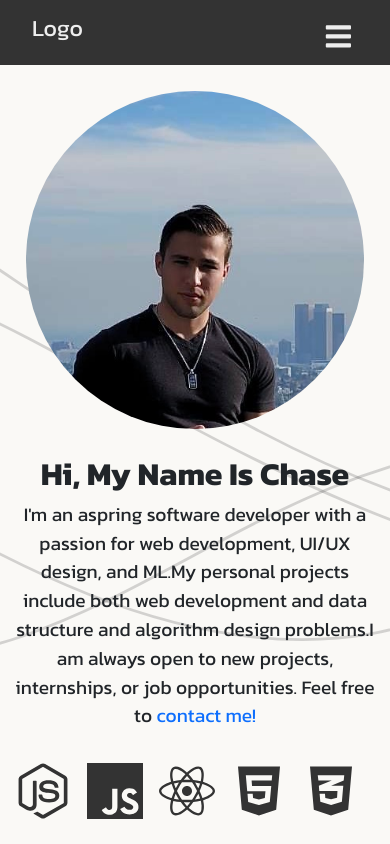
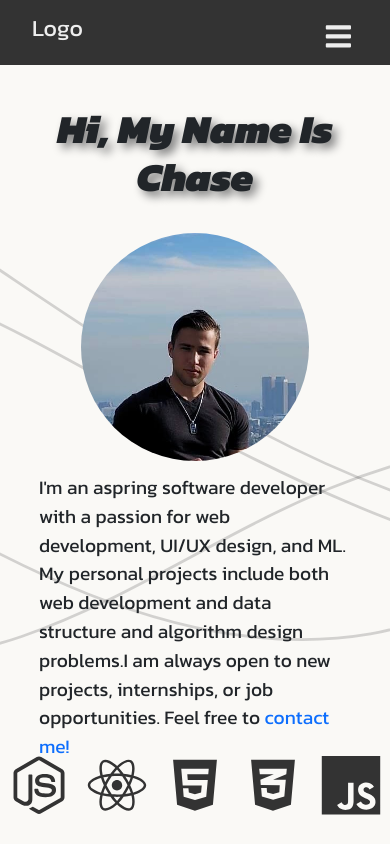
Before and after one commit to JayaAnim/PersonalWebsite, a React (Create React App) app in the folder website-app/: page / in a window 390 px wide. Built offline with nearby package versions, Linux system fonts and the light colour scheme.

Commit message:
Refurbished homepage

```diff
--- a/website-app/src/components/HomePage.js
+++ b/website-app/src/components/HomePage.js
@@ -13,71 +13,41 @@ export default function HomePage() {
         Aos.init({duration: 1500});
     }, []);
     return (
-        <>
-            <IconContext.Provider value={{ color: '#333333', size: '3.5rem'}}>
-            <div className='container-fluid containerStyle'>
-                <div className='row d-flex justify-content-center h-50'>
-                    <div className='col-6 d-flex justify-content-center align-items-center'>
-                        <div>
-                            <img src={portfolio} alt='portfolio picture' className='home-image'/>
+        <IconContext.Provider value={{ color: '#333333', size: '50%' }}>
+            <div className='homepage-container'>
+                <div className='homepage-header-container'>
+                    <h2 className='homepage-header'>Hi, My Name Is Chase</h2>
                 </div>
+                <div className='homepage-middle-container'>
+                    <div className='homepage-middle-left-container'>
+                        <img src={portfolio} className='homepage-image' alt='picture of chase' />
                     </div>
-                </div>
-                <div className='row d-flex justify-content-center h-25'>
-                    <div className='col-md-5 col-sm-12 d-flex align-items-start justify-content-center'>
-                        <div className='col'>
-                            <div>
-                                <h2 className='text-center' data-aos='fade-down'>Hi, My Name Is Chase</h2>
-                            </div>
-                            <div className='text-wrap'>
-                                <p className='text-center'>
+                    <div className='homepage-middle-right-container'>
+                        <div className='homepage-paragraph-container'>
+                            <p className='homepage-paragraph'>
                                 <span data-aos='fade-up' data-aos-delay='100'>I'm an aspring software developer with a passion for web development, UI/UX design, and ML.</span>
-                                    <span data-aos='fade-up' data-aos-delay='200'>My personal projects include both web development and data structure and algorithm design problems.</span>
-                                    <span data-aos='fade-up' data-aos-delay='300'>I am always open to new projects, internships, or job opportunities. Feel free to <Link to='ContactPage' style={{textDecoration: 'none'}}>contact me!</Link></span>
+                                <span data-aos='fade-up' data-aos-delay='200'> My personal projects include both web development and data structure and algorithm design problems.</span>
+                                <span data-aos='fade-up' data-aos-delay='300'>I am always open to new projects, internships, or job opportunities. Feel free to <Link to='ContactPage' style={{ textDecoration: 'none' }}>contact me!</Link></span>
                             </p>
                         </div>
                     </div>
                 </div>
-                </div>
-                <div className='row d-flex justify-content-center align-items-end h-25'>
-                    <div className='col-12 d-flex justify-content-center align-items-center mb-1 h-50'>
-                        <span className='me-3 mw-3'>
+                <div className='homepage-bottom-container'>
                     <FaNodeJs/>
-                        </span>
-                        <span className='me-3 mw-3'>
+                    <FaReact/>
+                    <FaHtml5/>
+                    <FaCss3Alt/>
                     <SiJavascript/>
-                        </span>
-                        <span className='me-3 mw-3'>
-                            <FaReact/>
-                        </span>
-                        <span className='me-3 mw-3'>
-                            <FaHtml5/>
-                        </span>
-                        <span className='me-3 mw-3'>
-                            <FaCss3Alt/>
-                        </span>
-                    </div>
                 </div>
             </div>
         </IconContext.Provider>
-        </>
     );
 }
 
-//                         <img src={portfolio} alt='portfolio picture'/>
 /*
-<div className='row d-flex h-100 w-100'>
-<div className='col-12 d-flex justify-content-center align-items-center h-50'>
-    <img src={portfolio} alt='portfolio picture'/>
-</div>
-<div className='col-12 d-flex justify-content-center h-25'>
-    <div classname='col'>
-        <h2>Hi, My Name Is Chase</h2>
-        <p>TADAAAaaaaaaaaaaasssaaaaaa</p>
-    </div>
-</div>
-<div className='col-12 d-flex h-25'>
-    hi
-</div>
-</div>
+paragraph text -
+<span data-aos='fade-up' data-aos-delay='100'>I'm an aspring software developer with a passion for web development, UI/UX design, and ML.</span>
+                                    <span data-aos='fade-up' data-aos-delay='200'>My personal projects include both web development and data structure and algorithm design problems.</span>
+                                    <span data-aos='fade-up' data-aos-delay='300'>I am always open to new projects, internships, or job opportunities. Feel free to <Link to='ContactPage' style={{textDecoration: 'none'}}>contact me!</Link></span>
+header text -hi my name is chase
 */
--- a/website-app/src/styles/HomePage.css
+++ b/website-app/src/styles/HomePage.css
@@ -1,4 +1,4 @@
-@import url('https://fonts.googleapis.com/css2?family=Kanit:ital,wght@0,300;0,400;0,700;1,500&display=swap');
+@import url('https://fonts.googleapis.com/css2?family=Kanit:ital,wght@0,400;0,600;0,800;1,100;1,200;1,500;1,900&display=swap');
 
 /* Gives font styling to all pages */
 * {
@@ -6,42 +6,180 @@
 }
 
 /* Style for page container */
-.containerStyle {
+.homepage-container {
     height: calc(100vh - 65px);
+    width: 100vw;
     background-image: url('../img/background.svg');
     background-repeat: no-repeat;
     background-size: cover;
+    direction: column;
 }
 
-/* Profile image styling */
-.home-image {
-    border-radius: 50%;
-    height: 40vh;
+.homepage-header-container {
+    display: flex;
+    flex-direction: column;
+    height: 20%;
+    justify-content: end;
+    align-items: center;
 }
 
-/* H2 styling */
-h2 {
-    font-weight: bold;
-    font-size: 3rem;
+.homepage-header {
+    font-size: 4.5em;
+    font-weight: 900;
+    font-style: italic;
+    margin-bottom: .5em;
+    text-align: center;
+    text-shadow: 5px 5px 10px grey;
 }
 
-/* Paragraph text styling */
-p {
-    font-weight: medium;
-    font-size: 1.2rem;
+.homepage-middle-container {
+    display: flex;
+    flex-direction: row;
+    height: 65%;
 }
 
-@media only screen and (max-width: 560px) {
+.homepage-middle-left-container {
+    display: flex;
+    flex-direction: column;
+    height: 100%;
+    width: 50%;
+    justify-content: center;
+    align-items: center;
+}
 
-    /* Resize profile image on smaller screens */
-    img {
-        border-radius: 50%;
-        height: 60vw;
+.homepage-image {
+    border-radius: 50%;
+    width: 10%;
+    height: auto;
+    animation: homepage-image 1.5s forwards;
+}
+
+@keyframes homepage-image {
+    0% {
+        width: 10%;
+    }
+    70% {
+        width: 80%;
+    }
+    100% {
+        width: 70%;
+    }
+}
+
+.homepage-middle-right-container {
+    display: flex;
+    flex-direction: column;
+    height: 100%;
+    width: 50%;
+    justify-content: center;
+}
+
+.homepage-paragraph-container {
+    height: auto;
+    max-width: 400px;
+}
+
+.homepage-paragraph {
+    font-size: 1.6em;
+    font-weight: 400;
+    text-justify: center;
+}
+
+.homepage-bottom-container {
+    display: flex;
+    flex-direction: row;
+    height: 15%;
+    justify-content: center;
+    align-items: center;
+}
+
+
+@media (min-width: 601px) and (max-width: 725px) {
+    .homepage-header {
+        font-size: 3.5em;
+        font-weight: 900;
+        font-style: italic;
+        margin-bottom: .5em;
+        text-align: center;
+        text-shadow: 5px 5px 10px grey;
     }
 
-    /* Resize H2 on smaller screens */
-    h2 {
-        font-weight: medium;
-        font-size: 2rem;
+    .homepage-paragraph {
+        font-size: 1.35em;
+        font-weight: 400;
+        text-justify: center;
     }
 }
+
+
+@media screen and (max-width: 600px) {
+    .homepage-header {
+        font-size: 2.5em;
+        font-weight: 900;
+        font-style: italic;
+        margin-bottom: .5em;
+        text-align: center;
+        text-shadow: 5px 5px 10px grey;
+    }
+
+    .homepage-middle-container {
+        display: flex;
+        flex-direction: column;
+        height: 65%;
+    }
+
+    .homepage-middle-left-container {
+        display: flex;
+        flex-direction: column;
+        height: 50%;
+        width: 100%;
+        justify-content: center;
+        align-items: center;
+    }
+
+    .homepage-middle-right-container {
+        display: flex;
+        flex-direction: column;
+        height: 50%;
+        width: 100%;
+        align-items: center;
+    }
+
+    .homepage-paragraph-container {
+        height: 100%;
+        width: 80%;
+    }
+
+    .homepage-paragraph {
+        font-size: 1.2em;
+        font-weight: 400;
+        text-justify: center;
+    }
+
+    .homepage-image {
+        border-radius: 50%;
+        height: 10%;
+        width: auto;
+        animation: homepage-image 1.5s forwards;
+    }
+
+    @keyframes homepage-image {
+        0% {
+            height: 10%;
+        }
+        70% {
+            height: 100%;
+        }
+        100% {
+            height: 90%;
+        }
+    }
+}
+
+@media (max-width: 375px) and (max-height: 667px) {
+    .homepage-paragraph {
+        font-size: 1em;
+        font-weight: 400;
+        text-justify: center;
+    }
+}
```
Lines whose indentation alone changed are shown as unchanged.
